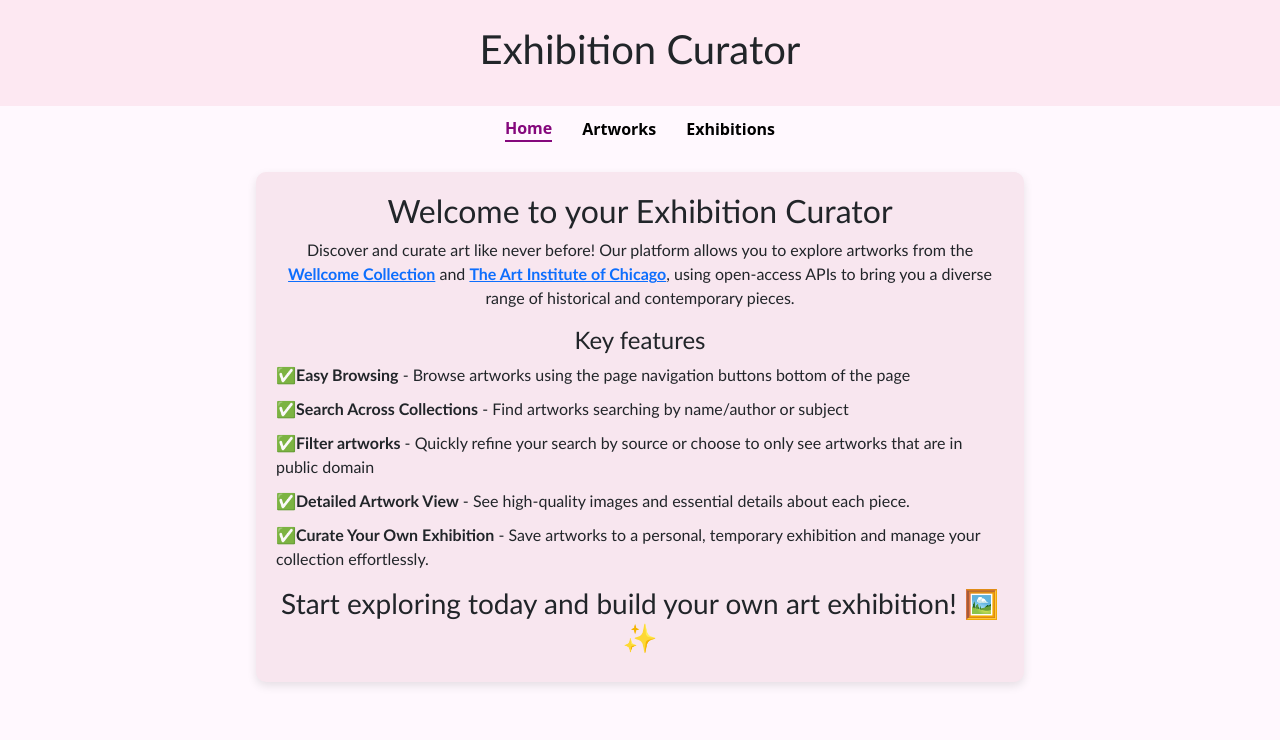
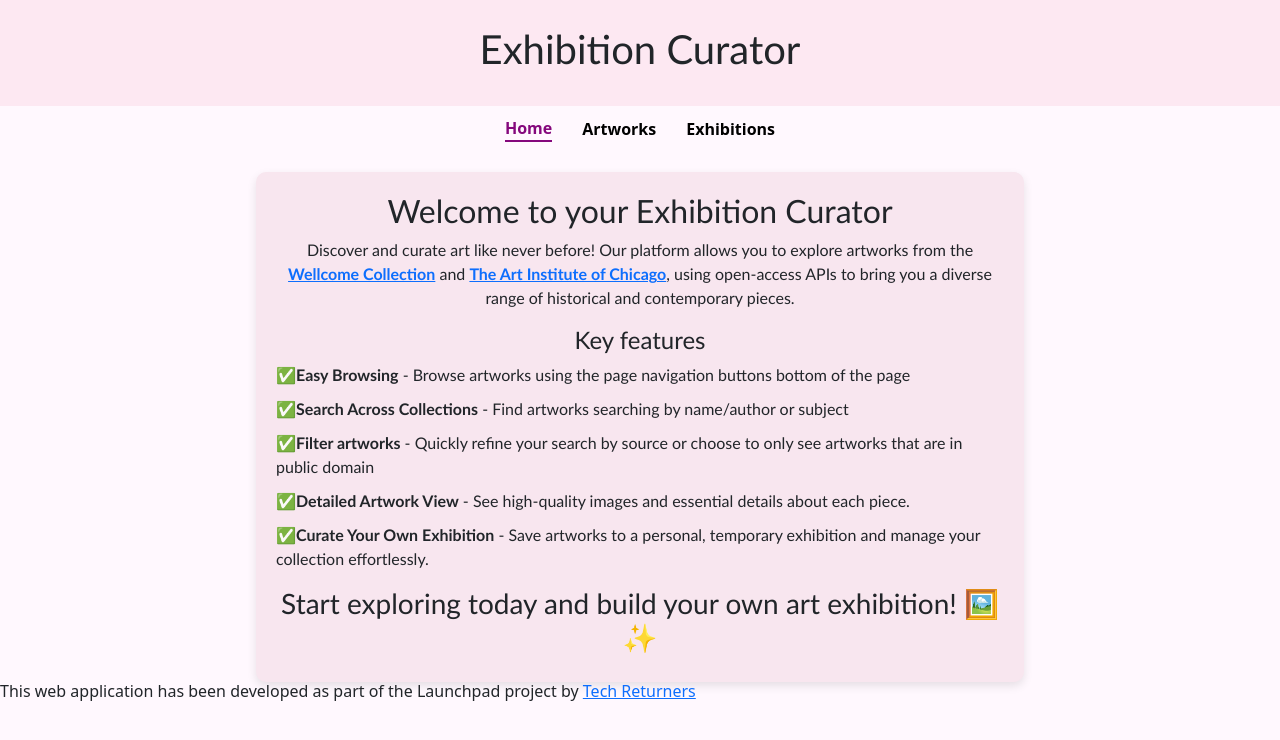
Before and after one commit to valen-ua/Exhibition-curation-platform, a React (Vite) app: page / in a window 1280 px wide. Shown: the top 740 px of the page. Built offline with nearby package versions, Linux system fonts and the light colour scheme.

Commit message:
added footer component to the app

```diff
--- a/src/App.tsx
+++ b/src/App.tsx
@@ -9,6 +9,7 @@ import ExhibitionList from "./components/ExhibitionList";
 import ExhibitionDetail from "./components/ExhibitionDetails";
 import { NavigationBar } from "./components/NavBar";
 import { Home } from "./components/Home";
+import { Footer } from "./components/Footer";
 
 function App() {
   return (
@@ -30,6 +31,7 @@ function App() {
               />
             </Routes>
           </Router>
+          <Footer />
         </ExhibitionProvider>
       </div>
     </>
```
